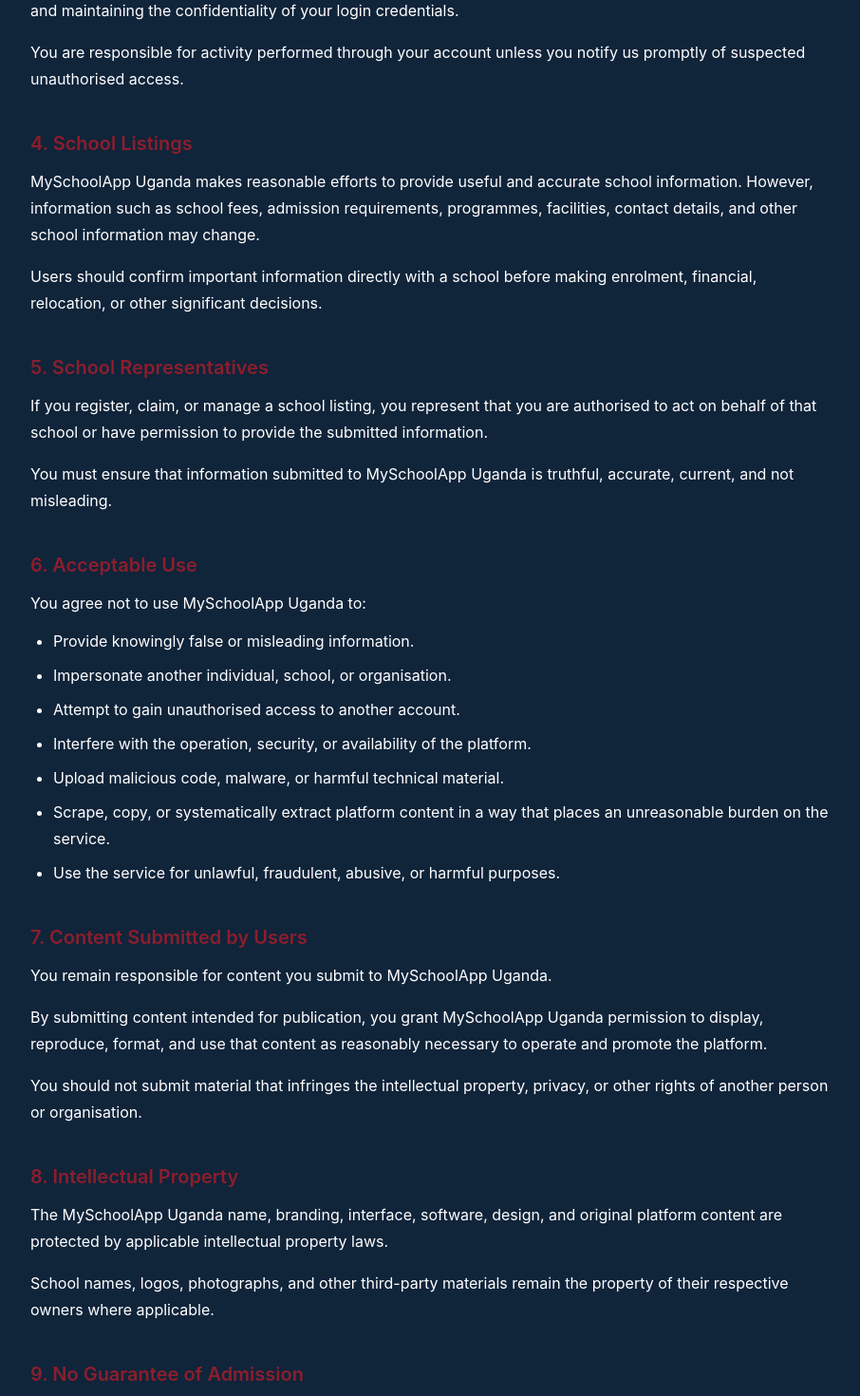
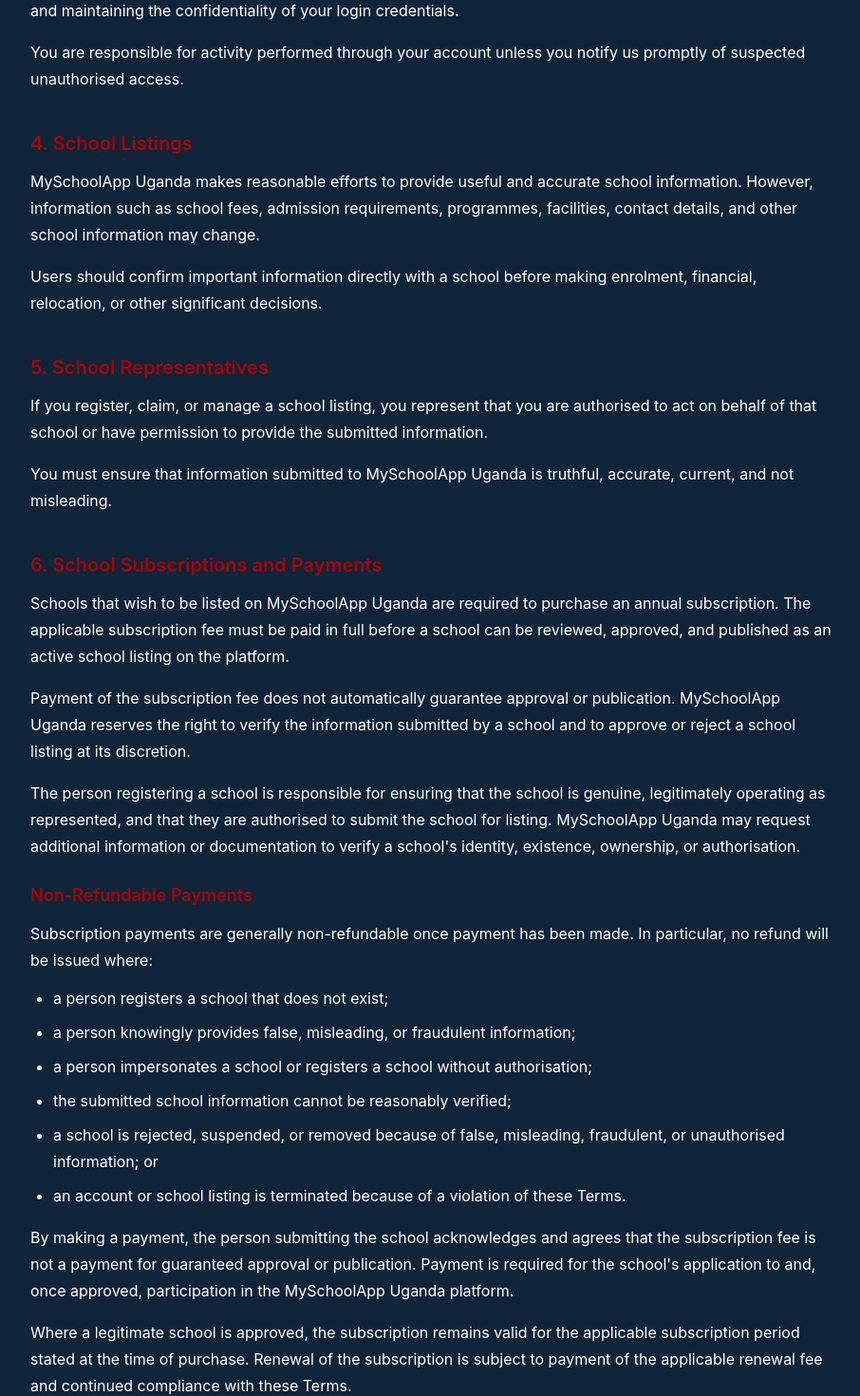
Before and after one commit to ShewolfTech/myschoolapp, a Next.js app: page /terms-of-use in a window 1280 px wide. Shown: the part 800-2270 px from the top of the page at 95% size, without its empty margins (184-1090 px from the left). Built offline with nearby package versions, Linux system fonts and the light colour scheme; no server answers.

Commit message:
made the school reg number required

```diff
--- a/app/api/schools/mine/[id]/route.ts
+++ b/app/api/schools/mine/[id]/route.ts
@@ -25,7 +25,7 @@
   boardingType: z.enum(BOARDING_TYPES),
   curriculum: z.enum(CURRICULUM_TYPES),
   foundedYear: z.number().int().optional(),
-  moeRegistrationNumber: z.string().trim().optional(),
+  moeRegistrationNumber: z.string().trim().min(1, "Ministry of Education Registration Number is required"),
   description: z.string().trim().optional(),
   facilities: z.array(z.string().trim()).default([]),
   images: z.array(z.string().url()).max(3).default([]),
--- a/app/api/schools/mine/route.ts
+++ b/app/api/schools/mine/route.ts
@@ -26,7 +26,7 @@
   boardingType: z.enum(BOARDING_TYPES),
   curriculum: z.enum(CURRICULUM_TYPES),
   foundedYear: z.number().int().optional(),
-  moeRegistrationNumber: z.string().trim().optional(),
+  moeRegistrationNumber: z.string().trim().min(1, "Ministry of Education Registration Number is required"),
   description: z.string().trim().optional(),
   facilities: z.array(z.string().trim()).default([]),
   images: z.array(z.string().url()).max(3).default([]),
--- a/app/favorites/FavoritesList.tsx
+++ b/app/favorites/FavoritesList.tsx
@@ -17,7 +17,7 @@
   if (!loading && favorites.length === 0) {
     return (
       <div className="py-16 text-center">
-        <p className="font-display text-xl text-chalkboard mb-2">
+        <p className="font-display text-xl text-chalkboard-light mb-2">
           No saved schools yet.
         </p>
         <p className="text-ink-soft text-sm">
--- a/app/favorites/page.tsx
+++ b/app/favorites/page.tsx
@@ -6,7 +6,7 @@
 
   return (
     <main className="flex-1 max-w-5xl w-full mx-auto px-6 py-10">
-      <h1 className="font-display text-3xl font-semibold text-chalkboard mb-1">
+      <h1 className="font-display text-3xl font-semibold text-chalkboard-light mb-1">
         Saved schools
       </h1>
       <p className="text-ink-soft mb-8">Schools you&apos;ve bookmarked to compare later.</p>
--- a/app/globals.css
+++ b/app/globals.css
@@ -5,6 +5,7 @@
   --navy: #10243A;
   --navy-dark: #0b1929;
   --maroon: #8B1E2D;
+  --red: #9f0606;
   --maroon-dark: #6b1620;
   --grey: #5F6063;
   --soft-white: #F8F7F4;
@@ -17,6 +18,7 @@
   --paper-white: var(--soft-white); /* card panel background */
   --ink: var(--navy);             /* text INSIDE white cards — most of the app's text */
   --ink-soft: var(--grey);        /* muted text INSIDE white cards */
+  --chalkboard-light: var(--red);
   --chalkboard: var(--maroon);    /* header, footer, primary buttons */
   --chalkboard-dark: var(--maroon-dark);
   --margin-red: var(--maroon);    /* accent/danger — same hue as chalkboard by design */
@@ -30,6 +32,7 @@
   --color-paper-white: var(--paper-white);
   --color-ink: var(--ink);
   --color-ink-soft: var(--ink-soft);
+  --color-chalkboard-light: var(--chalkboard-light);
   --color-chalkboard: var(--chalkboard);
   --color-chalkboard-dark: var(--chalkboard-dark);
   --color-margin-red: var(--margin-red);
--- a/app/schools/SchoolResults.tsx
+++ b/app/schools/SchoolResults.tsx
@@ -32,7 +32,7 @@
   if (schools.length === 0) {
     return (
       <div className="py-16 text-center">
-        <p className="font-display text-xl text-chalkboard mb-2">No schools match yet.</p>
+        <p className="font-display text-xl text-chalkboard-light mb-2">No schools match yet.</p>
         <p className="text-ink-soft text-sm">
           Try widening your search &mdash; clear a filter or pick &ldquo;All
           regions&rdquo;.
@@ -50,7 +50,7 @@
             className="flex flex-col sm:flex-row sm:items-center justify-between gap-2 py-4 group"
           >
             <div>
-              <p className="font-display text-lg font-semibold text-chalkboard group-hover:text-margin-red transition-colors">
+              <p className="font-display text-lg font-semibold text-chalkboard-light group-hover:text-margin-red transition-colors">
                 {school.name}
               </p>
               <p className="text-sm text-ink-soft">
--- a/app/terms-of-use/page.tsx
+++ b/app/terms-of-use/page.tsx
@@ -21,7 +21,7 @@
         </div>
 
         <header className="mb-10 border-b border-slate-200 pb-8">
-          <h1 className="text-3xl md:text-4xl font-bold text-chalkboard mb-3">
+          <h1 className="text-3xl md:text-4xl font-bold text-chalkboard-light mb-3">
             Terms of Use
           </h1>
 
@@ -31,8 +31,9 @@
         </header>
 
         <div className="space-y-10 leading-7">
+          {/* 1. Acceptance of These Terms */}
           <section>
-            <h2 className="text-xl font-semibold text-chalkboard mb-3">
+            <h2 className="text-xl font-semibold text-chalkboard-light mb-3">
               1. Acceptance of These Terms
             </h2>
 
@@ -48,8 +49,9 @@
             </p>
           </section>
 
+          {/* 2. About MySchoolApp Uganda */}
           <section>
-            <h2 className="text-xl font-semibold text-chalkboard mb-3">
+            <h2 className="text-xl font-semibold text-chalkboard-light mb-3">
               2. About MySchoolApp Uganda
             </h2>
 
@@ -66,8 +68,9 @@
             </p>
           </section>
 
+          {/* 3. User Accounts */}
           <section>
-            <h2 className="text-xl font-semibold text-chalkboard mb-3">
+            <h2 className="text-xl font-semibold text-chalkboard-light mb-3">
               3. User Accounts
             </h2>
 
@@ -83,8 +86,9 @@
             </p>
           </section>
 
+          {/* 4. School Listings */}
           <section>
-            <h2 className="text-xl font-semibold text-chalkboard mb-3">
+            <h2 className="text-xl font-semibold text-chalkboard-light mb-3">
               4. School Listings
             </h2>
 
@@ -102,8 +106,9 @@
             </p>
           </section>
 
+          {/* 5. School Representatives */}
           <section>
-            <h2 className="text-xl font-semibold text-chalkboard mb-3">
+            <h2 className="text-xl font-semibold text-chalkboard-light mb-3">
               5. School Representatives
             </h2>
 
@@ -119,28 +124,120 @@
             </p>
           </section>
 
+          {/* 6. School Subscriptions and Payments */}
           <section>
-            <h2 className="text-xl font-semibold text-chalkboard mb-3">
-              6. Acceptable Use
+            <h2 className="text-xl font-semibold text-chalkboard-light mb-3">
+              6. School Subscriptions and Payments
+            </h2>
+
+            <p>
+              Schools that wish to be listed on MySchoolApp Uganda are required
+              to purchase an annual subscription. The applicable subscription
+              fee must be paid in full before a school can be reviewed,
+              approved, and published as an active school listing on the
+              platform.
+            </p>
+
+            <p className="mt-4">
+              Payment of the subscription fee does not automatically guarantee
+              approval or publication. MySchoolApp Uganda reserves the right
+              to verify the information submitted by a school and to approve
+              or reject a school listing at its discretion.
+            </p>
+
+            <p className="mt-4">
+              The person registering a school is responsible for ensuring that
+              the school is genuine, legitimately operating as represented, and
+              that they are authorised to submit the school for listing.
+              MySchoolApp Uganda may request additional information or
+              documentation to verify a school's identity, existence,
+              ownership, or authorisation.
+            </p>
+
+            <h3 className="text-lg font-semibold text-chalkboard-light mt-6 mb-3">
+              Non-Refundable Payments
+            </h3>
+
+            <p>
+              Subscription payments are generally non-refundable once payment
+              has been made. In particular, no refund will be issued where:
+            </p>
+
+            <ul className="list-disc pl-6 mt-3 space-y-2">
+              <li>
+                a person registers a school that does not exist;
+              </li>
+              <li>
+                a person knowingly provides false, misleading, or fraudulent
+                information;
+              </li>
+              <li>
+                a person impersonates a school or registers a school without
+                authorisation;
+              </li>
+              <li>
+                the submitted school information cannot be reasonably verified;
+              </li>
+              <li>
+                a school is rejected, suspended, or removed because of false,
+                misleading, fraudulent, or unauthorised information; or
+              </li>
+              <li>
+                an account or school listing is terminated because of a
+                violation of these Terms.
+              </li>
+            </ul>
+
+            <p className="mt-4">
+              By making a payment, the person submitting the school
+              acknowledges and agrees that the subscription fee is not a
+              payment for guaranteed approval or publication. Payment is
+              required for the school's application to and, once approved,
+              participation in the MySchoolApp Uganda platform.
+            </p>
+
+            <p className="mt-4">
+              Where a legitimate school is approved, the subscription remains
+              valid for the applicable subscription period stated at the time
+              of purchase. Renewal of the subscription is subject to payment
+              of the applicable renewal fee and continued compliance with
+              these Terms.
+            </p>
+          </section>
+
+          {/* 7. Acceptable Use */}
+          <section>
+            <h2 className="text-xl font-semibold text-chalkboard-light mb-3">
+              7. Acceptable Use
             </h2>
 
             <p>You agree not to use MySchoolApp Uganda to:</p>
 
             <ul className="list-disc pl-6 mt-3 space-y-2">
               <li>Provide knowingly false or misleading information.</li>
-              <li>Impersonate another individual, school, or organisation.</li>
-              <li>Attempt to gain unauthorised access to another account.</li>
+
+              <li>
+                Impersonate another individual, school, or organisation.
+              </li>
+
+              <li>
+                Attempt to gain unauthorised access to another account.
+              </li>
+
               <li>
                 Interfere with the operation, security, or availability of the
                 platform.
               </li>
+
               <li>
                 Upload malicious code, malware, or harmful technical material.
               </li>
+
               <li>
                 Scrape, copy, or systematically extract platform content in a
                 way that places an unreasonable burden on the service.
               </li>
+
               <li>
                 Use the service for unlawful, fraudulent, abusive, or harmful
                 purposes.
@@ -148,9 +245,10 @@
             </ul>
           </section>
 
+          {/* 8. Content Submitted by Users */}
           <section>
-            <h2 className="text-xl font-semibold text-chalkboard mb-3">
-              7. Content Submitted by Users
+            <h2 className="text-xl font-semibold text-chalkboard-light mb-3">
+              8. Content Submitted by Users
             </h2>
 
             <p>
@@ -172,9 +270,10 @@
             </p>
           </section>
 
+          {/* 9. Intellectual Property */}
           <section>
-            <h2 className="text-xl font-semibold text-chalkboard mb-3">
-              8. Intellectual Property
+            <h2 className="text-xl font-semibold text-chalkboard-light mb-3">
+              9. Intellectual Property
             </h2>
 
             <p>
@@ -189,9 +288,10 @@
             </p>
           </section>
 
+          {/* 10. No Guarantee of Admission */}
           <section>
-            <h2 className="text-xl font-semibold text-chalkboard mb-3">
-              9. No Guarantee of Admission
+            <h2 className="text-xl font-semibold text-chalkboard-light mb-3">
+              10. No Guarantee of Admission
             </h2>
 
             <p>
@@ -206,9 +306,10 @@
             </p>
           </section>
 
+          {/* 11. Third-Party Websites */}
           <section>
-            <h2 className="text-xl font-semibold text-chalkboard mb-3">
-              10. Third-Party Websites
+            <h2 className="text-xl font-semibold text-chalkboard-light mb-3">
+              11. Third-Party Websites
             </h2>
 
             <p>
@@ -223,9 +324,10 @@
             </p>
           </section>
 
+          {/* 12. Availability of the Service */}
           <section>
-            <h2 className="text-xl font-semibold text-chalkboard mb-3">
-              11. Availability of the Service
+            <h2 className="text-xl font-semibold text-chalkboard-light mb-3">
+              12. Availability of the Service
             </h2>
 
             <p>
@@ -239,9 +341,10 @@
             </p>
           </section>
 
+          {/* 13. Limitation of Liability */}
           <section>
-            <h2 className="text-xl font-semibold text-chalkboard mb-3">
-              12. Limitation of Liability
+            <h2 className="text-xl font-semibold text-chalkboard-light mb-3">
+              13. Limitation of Liability
             </h2>
 
             <p>
@@ -258,9 +361,10 @@
             </p>
           </section>
 
+          {/* 14. Suspension or Termination */}
           <section>
-            <h2 className="text-xl font-semibold text-chalkboard mb-3">
-              13. Suspension or Termination
+            <h2 className="text-xl font-semibold text-chalkboard-light mb-3">
+              14. Suspension or Termination
             </h2>
 
             <p>
@@ -270,9 +374,10 @@
             </p>
           </section>
 
+          {/* 15. Privacy */}
           <section>
-            <h2 className="text-xl font-semibold text-chalkboard mb-3">
-              14. Privacy
+            <h2 className="text-xl font-semibold text-chalkboard-light mb-3">
+              15. Privacy
             </h2>
 
             <p>
@@ -288,9 +393,10 @@
             </p>
           </section>
 
+          {/* 16. Changes to These Terms */}
           <section>
-            <h2 className="text-xl font-semibold text-chalkboard mb-3">
-              15. Changes to These Terms
+            <h2 className="text-xl font-semibold text-chalkboard-light mb-3">
+              16. Changes to These Terms
             </h2>
 
             <p>
@@ -304,9 +410,10 @@
             </p>
           </section>
 
+          {/* 17. Contact */}
           <section>
-            <h2 className="text-xl font-semibold text-chalkboard mb-3">
-              16. Contact
+            <h2 className="text-xl font-semibold text-chalkboard-light mb-3">
+              17. Contact
             </h2>
 
             <p>
--- a/models/School.ts
+++ b/models/School.ts
@@ -49,7 +49,7 @@
   boardingType: BoardingType;
   curriculum: CurriculumType;
   foundedYear?: number;
-  moeRegistrationNumber?: string;
+  moeRegistrationNumber: string;
   description?: string;
   facilities: string[]; // e.g. ["Library", "Science Lab", "Dormitories", "Sports field"]
   images: string[]; // URLs (e.g. Cloudinary)
@@ -108,7 +108,7 @@
     boardingType: { type: String, enum: BOARDING_TYPES, required: true },
     curriculum: { type: String, enum: CURRICULUM_TYPES, default: "Uganda National Curriculum" },
     foundedYear: { type: Number },
-    moeRegistrationNumber: { type: String, trim: true },
+    moeRegistrationNumber: { type: String, required: true, trim: true },
     description: { type: String, trim: true },
     facilities: [{ type: String, trim: true }],
     images: [{ type: String, trim: true }],
```
Also changed, not shown: app/privacy-policy/page.tsx (+14 -14 lines), app/register-school/RegisterSchoolForm.tsx (+4 -3 lines).
